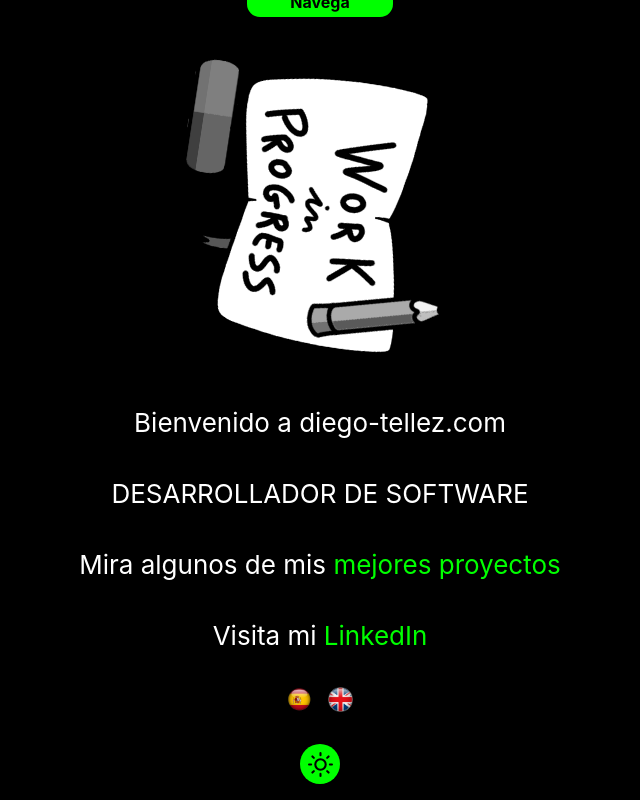
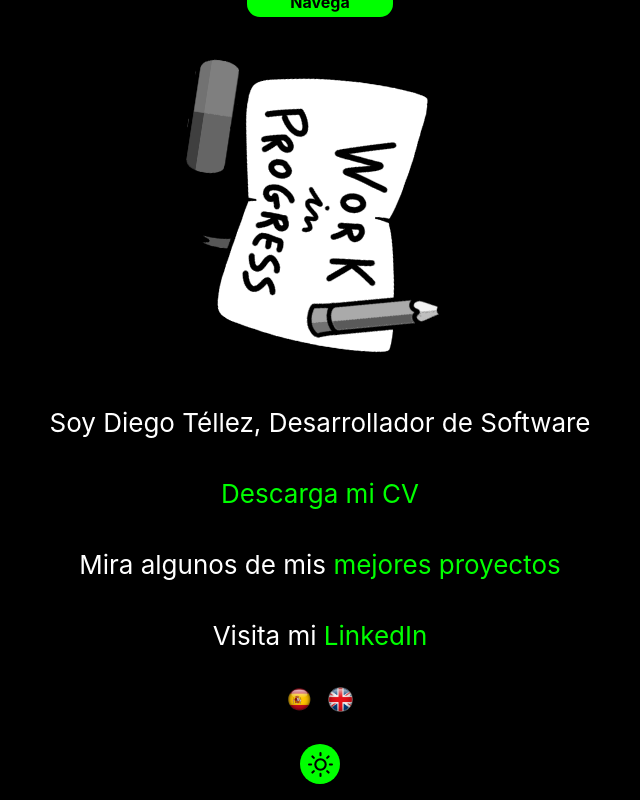
Before and after one commit to dtellz/d-t.com, a React (Create React App) app: page /home in a window 1280 px wide. Shown: the whole page, without its empty margins (320-960 px from the left). Built offline with nearby package versions, Linux system fonts and the light colour scheme.

Commit message:
feat: CV download link from landing page

```diff
--- a/package.json
+++ b/package.json
@@ -17,6 +17,7 @@
     "react": "^17.0.2",
     "react-dom": "^17.0.2",
     "react-i18next": "^11.15.0",
+    "react-router-dom": "^6.1.1",
     "react-scripts": "4.0.3",
     "web-vitals": "^1.0.1"
   },
--- a/src/App.js
+++ b/src/App.js
@@ -2,6 +2,7 @@ import './App.css';
 import React, { useContext } from "react";
 import { ThemeContext } from './theme.js';
 import Landing from './pages/landing';
+import { BrowserRouter as Router, Routes, Route } from 'react-router-dom';
 
 function App() {
 
@@ -11,7 +12,13 @@ function App() {
 
 
   return (
-    <Landing />
+    <Router>
+      <Routes>
+        <Route path='/home' element={<Landing />}></Route>
+        <Route path='*' element={<Landing />}></Route>
+
+      </Routes>
+    </Router>
   );
 }
 
--- a/src/pages/landing/index.jsx
+++ b/src/pages/landing/index.jsx
@@ -8,9 +8,11 @@ import { Icon, IconButton } from '@chakra-ui/react'
 import esImg from '../../assets/language/es-lang.png'
 import enImg from '../../assets/language/en-lang.png'
 import { SunIcon, MoonIcon } from '@chakra-ui/icons'
+import { Link } from 'react-router-dom';
 /* import { GiForwardSun, GiMoonBats, GiHeraldicSun } from "react-icons/gi";
 import { FaSun } from "react-icons/fa";
 import { HiLightBulb } from "react-icons/hi"; */
+
 
 function Landing() {
 
@@ -40,12 +42,11 @@ function Landing() {
             <header className={darkMode ? 'App-header-dark' : 'App-header-light'}>
                 <Header className='landing__header-nav-btn' />
                 <img src={logo} className="App-logo" alt="logo" />
-                <p>
-                    {traduction("landing.welcome")} diego-tellez.com
-                </p>
+
                 <p className="landing__career">
                     {traduction("landing.title")}
                 </p>
+                <Link className={darkMode ? 'App-link' : 'App-link light'} to='/files/DiegoTellezCV.pdf' target="_blank" download >{traduction("landing.download")} CV</Link>
                 <p>{traduction("landing.projects")} <a
                     className={darkMode ? 'App-link' : 'App-link light'}
                     href="https://github.com/dtellz"
@@ -63,14 +64,14 @@ function Landing() {
                 >
                     LinkedIn
                 </a> </p>
+
                 <div className='landing__lang-btns'>
                     <img onClick={switchLanguageES} alt='es_language' src={esImg} height='25' width='25' className='landing__btn'></img>
                     <img onClick={switchLanguageEN} alt='en_language' src={enImg} height='25' width='25' className='landing__btn'></img>
                 </div>
                 <IconButton borderRadius='50%' aria-label='dark mode switch' color='black' className={darkMode ? 'landing__darkMode-btn' : 'landing__darkMode-btn-light'} onClick={handleMode} icon={darkMode ? <SunIcon w={25} h={25} /> : <MoonIcon w={25} h={25} />} />
-                {/*                 <IconButton borderRadius='50%' aria-label='dark mode switch' color='black' className={darkMode ? 'landing__darkMode-btn' : 'landing__darkMode-btn-light'} onClick={handleMode} icon={darkMode ? <Icon w={25} h={25} as={HiLightBulb} /> : <Icon w={30} h={30} as={GiMoonBats} />} /> */}
             </header>
-        </div>
+        </div >
     );
 }
 
--- a/src/translations/en/global.json
+++ b/src/translations/en/global.json
@@ -1,10 +1,10 @@
 {
     "landing": {
-        "welcome": "Welcome to ",
-        "title": "SOFTWARE DEVELOPER",
+        "title": "I am Diego Téllez, Software Developer",
         "projects": "Check some of my",
         "github": "best projects",
-        "profile": "Visit my"
+        "profile": "Visit my",
+        "download": "Download my"
     },
     "header": {
         "title": "WELCOME",
--- a/src/translations/es/global.json
+++ b/src/translations/es/global.json
@@ -1,10 +1,10 @@
 {
     "landing": {
-        "welcome": "Bienvenido a ",
-        "title": "DESARROLLADOR DE SOFTWARE",
+        "title": "Soy Diego Téllez, Desarrollador de Software",
         "projects": "Mira algunos de mis",
         "github": "mejores proyectos",
-        "profile": "Visita mi"
+        "profile": "Visita mi",
+        "download": "Descarga mi"
     },
     "header": {
         "title": "BIENVENID@",
```
Also changed, not shown: 2 other files (tests, documents, lock files or other folders).
